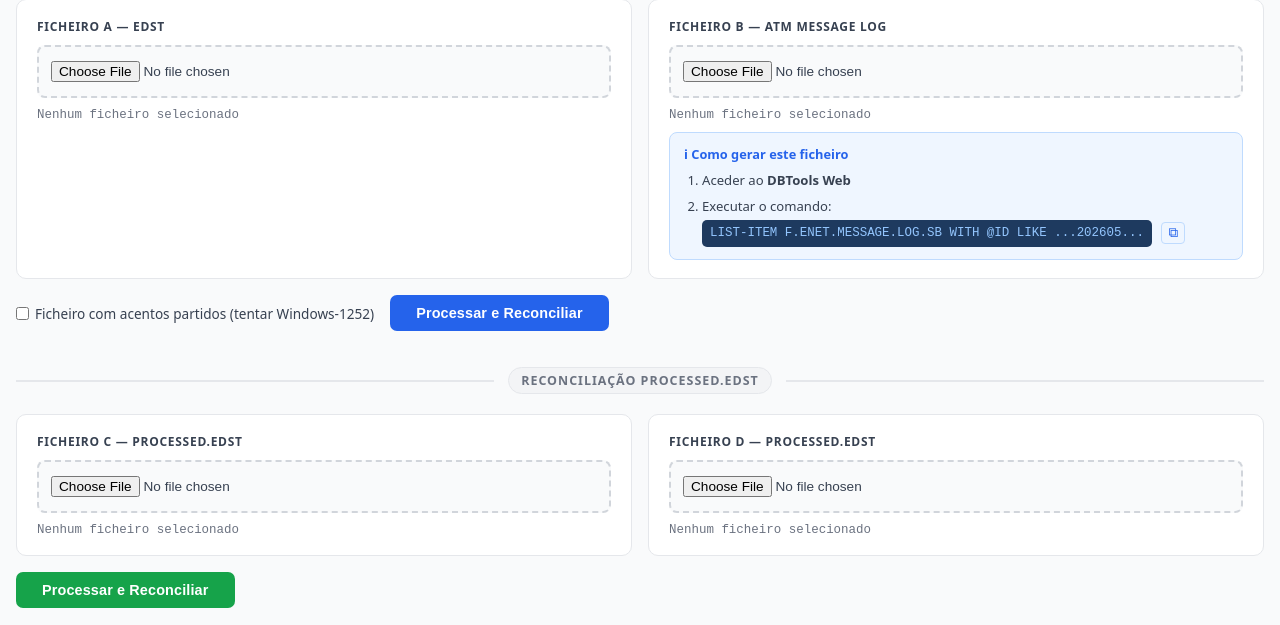
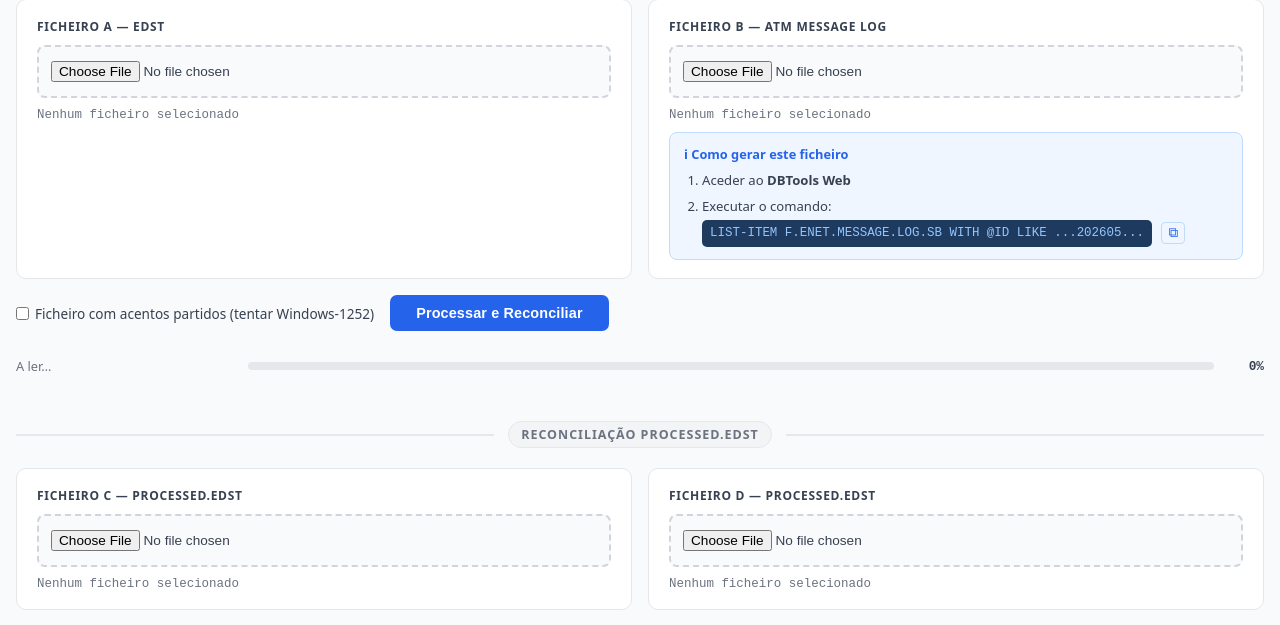
Before and after one commit to justhyno/edst-reconciliation, a web app: page / in a window 1280 px wide. Shown: the part 77-702 px from the top of the page. Run offline with its HTML, style and script files only (its server is not run), Linux system fonts and the light colour scheme; data that the repository does not hold is empty.

Commit message:
feat: stream large files in chunks to handle 1 GB inputs without OOM
Replace whole-file FileReader.readAsText with lerEmLinhas() — an 8 MB
chunk-based async reader using FileReader.readAsArrayBuffer + TextDecoder
{stream:true}. All three parse functions (A, B, processed) are now
streaming. processarProcessed() updated to call the new async API with
progress callbacks. Progress bar shown during each file read.

https://claude.ai/code/session_01NrtXfWDaM3c3qp82PLFyia

```diff
--- a/src/main/webapp/app.js
+++ b/src/main/webapp/app.js
@@ -17,22 +17,52 @@ let avisos = [];             // mensagens de aviso acumuladas
 
 
 /* ============================================================
-   Leitura assíncrona de ficheiro
+   Leitura em chunks — suporta ficheiros de qualquer tamanho
 ============================================================ */
 
+const CHUNK_SIZE = 8 * 1024 * 1024; // 8 MB por chunk
+
 /**
- * Lê um File como texto com o encoding indicado.
- * @param {File} file
- * @param {string} encoding  'utf-8' ou 'windows-1252'
- * @returns {Promise<string>}
+ * Lê um File em chunks de 8 MB e chama onLinha para cada linha de texto.
+ * Nunca carrega o ficheiro inteiro em memória — ideal para ficheiros > 100 MB.
+ *
+ * @param {File}     file
+ * @param {string}   encoding    'utf-8' | 'windows-1252'
+ * @param {function} onLinha     Chamado com cada linha (string)
+ * @param {function} [onProgress] Chamado com percentagem (0-100)
  */
-function lerFicheiro(file, encoding) {
-  return new Promise((resolve, reject) => {
-    const reader = new FileReader();
-    reader.onload  = e => resolve(e.target.result);
-    reader.onerror = () => reject(new Error(`Erro ao ler "${file.name}"`));
-    reader.readAsText(file, encoding);
-  });
+async function lerEmLinhas(file, encoding, onLinha, onProgress) {
+  const dec  = new TextDecoder(encoding);
+  let resto  = '';
+
+  for (let offset = 0; offset < file.size; offset += CHUNK_SIZE) {
+    const fim  = Math.min(offset + CHUNK_SIZE, file.size);
+    const blob = file.slice(offset, fim);
+
+    const buf = await new Promise((res, rej) => {
+      const fr = new FileReader();
+      fr.onload  = e => res(e.target.result);
+      fr.onerror = () => rej(new Error(`Erro ao ler "${file.name}"`));
+      fr.readAsArrayBuffer(blob);
+    });
+
+    const ultimo = fim >= file.size;
+    // stream:true mantém o estado do decoder entre chunks (necessário para
+    // caracteres multi-byte que podem ser divididos entre chunks)
+    const texto  = dec.decode(buf, { stream: !ultimo });
+    const linhas = (resto + texto).split(/\r?\n/);
+
+    // A última "linha" pode estar incompleta — guardar para o próximo chunk
+    resto = ultimo ? '' : linhas.pop();
+
+    for (const l of linhas) onLinha(l);
+    if (ultimo && resto)    onLinha(resto);  // flush da última linha
+
+    if (onProgress) onProgress(Math.round(fim / file.size * 100));
+
+    // Ceder controlo à UI entre chunks para não bloquear o browser
+    await new Promise(r => setTimeout(r, 0));
+  }
 }
 
 
@@ -53,66 +83,49 @@ function extrairValorLinha(linha) {
 }
 
 /**
- * Parseia o conteúdo do Ficheiro B (ATM MESSAGE LOG).
+ * Parseia o Ficheiro B (ATM MESSAGE LOG) em streaming — suporta ficheiros > 1 GB.
  *
- * Formato esperado: blocos de linhas começando em "id: …|"
- * seguidos de campos "1: …|" a "9: …|".
- *
- * Filtro aplicado: apenas registos com campo 6 a começar por "ACLK".
- *
- * @param {string} texto  Conteúdo completo do ficheiro
- * @returns {{ registos: object[], totalBrutos: number, totalAclk: number }}
+ * @param {File}     file
+ * @param {string}   encoding
+ * @param {function} onProgress  Callback com percentagem (0-100)
+ * @returns {Promise<{ registos, totalBrutos, totalAclk }>}
  */
-function parseFicheiroB(texto) {
-  const linhas = texto.split(/\r?\n/);
+async function parseFicheiroB(file, encoding, onProgress) {
   const todos = [];
   let regActual = null;
 
-  for (const linha of linhas) {
+  await lerEmLinhas(file, encoding, linha => {
     const lt = linha.trim();
-    if (!lt) continue;                              // linha em branco — ignorar
+    if (!lt) return;
 
     if (/^id:/i.test(lt)) {
-      // Guardar registo anterior antes de começar o próximo
       if (regActual !== null) todos.push(regActual);
-
-      // Iniciar novo registo
       const idCompleto = extrairValorLinha(lt);
-      const partes = idCompleto.split('.');         // RRN.CARD.DHMSG
+      const partes     = idCompleto.split('.');
       regActual = {
-        id:       idCompleto,
-        RRN:      partes[0] || '',
-        CARD:     partes[1] || '',
-        DHMSG:    partes[2] || '',
+        id:      idCompleto,
+        RRN:     partes[0] || '',
+        CARD:    partes[1] || '',
+        DHMSG:   partes[2] || '',
         campo_1: '', campo_2: '', campo_3: '',
         campo_4: '', campo_5: '', campo_6: '',
         campo_7: '', campo_8: '', campo_9: ''
       };
-
     } else if (regActual !== null) {
-      // Tentar capturar "N: valor|"
       const m = lt.match(/^(\d+):\s*(.*?)(?:\|)?$/);
       if (m) {
         const n = parseInt(m[1], 10);
         if (n >= 1 && n <= 9) {
-          // Remover "|" residual do valor
           regActual[`campo_${n}`] = m[2].replace(/\|$/, '').trim();
         }
       }
     }
-  }
+  }, onProgress);
 
-  // Guardar o último registo (não seguido de outro "id:")
   if (regActual !== null) todos.push(regActual);
 
-  // Filtrar: manter apenas campo_6 com prefixo "ACLK"
   const filtrados = todos.filter(r => r.campo_6.startsWith('ACLK'));
-
-  return {
-    registos:    filtrados,
-    totalBrutos: todos.length,
-    totalAclk:   filtrados.length
-  };
+  return { registos: filtrados, totalBrutos: todos.length, totalAclk: filtrados.length };
 }
 
 
@@ -121,52 +134,39 @@ function parseFicheiroB(texto) {
 ============================================================ */
 
 /**
- * Parseia o conteúdo do Ficheiro A (EDST, formato fixed-width).
+ * Parseia o Ficheiro A (EDST, fixed-width) em streaming.
  *
- * Filtros (posições 1-indexed):
- *   - posição 1 === '1'
- *   - posição 7 === '6'
- *
- * Extracção:
- *   - RRN: posições 296–307 (substring(295, 307) em JS 0-indexed)
- *
- * Linhas com menos de 307 caracteres são descartadas silenciosamente.
- *
- * @param {string} texto  Conteúdo completo do ficheiro
- * @returns {{ registos: object[], totalLinhas: number, passaramFiltro: number, descartadasCurtas: number }}
+ * @param {File}     file
+ * @param {string}   encoding
+ * @param {function} onProgress
+ * @returns {Promise<{ registos, totalLinhas, passaramFiltro, descartadasCurtas }>}
  */
-function parseFicheiroA(texto) {
-  const linhas = texto.split(/\r?\n/);
+async function parseFicheiroA(file, encoding, onProgress) {
   const registos        = [];
   let totalLinhas       = 0;
   let passaramFiltro    = 0;
   let descartadasCurtas = 0;
+  let numLinha          = 0;
 
-  for (let i = 0; i < linhas.length; i++) {
-    const linha = linhas[i];
-
-    // Ignorar linhas completamente vazias sem contar
-    if (linha === '') continue;
+  await lerEmLinhas(file, encoding, linha => {
+    numLinha++;
+    if (linha === '') return;
     totalLinhas++;
 
-    // Filtro de posições (1-indexed → 0-indexed: pos1=linha[0], pos7=linha[6])
-    if (linha[0] !== '1' || linha[6] !== '6') continue;
+    if (linha[0] !== '1' || linha[6] !== '6') return;
 
-    // Verificar comprimento mínimo para extrair RRN
     if (linha.length < 352) {
       descartadasCurtas++;
-      continue;
+      return;
     }
 
     passaramFiltro++;
-    const rrn = linha.substring(339, 351).trim();   // posições 340–352 (1-indexed)
-
     registos.push({
-      numLinha:      i + 1,   // número de linha no ficheiro original
-      RRN:           rrn,
+      numLinha,
+      RRN:           linha.substring(339, 351).trim(),
       linhaCompleta: linha
     });
-  }
+  }, onProgress);
 
   return { registos, totalLinhas, passaramFiltro, descartadasCurtas };
 }
@@ -505,6 +505,23 @@ function initTabs(container) {
 
 
 /* ============================================================
+   Progresso
+============================================================ */
+
+function mostrarProgresso(label, pct) {
+  const area = document.getElementById('progressArea');
+  area.hidden = false;
+  document.getElementById('progressLabel').textContent = label;
+  document.getElementById('progressFill').style.width  = pct + '%';
+  document.getElementById('progressPct').textContent   = pct + '%';
+}
+
+function ocultarProgresso() {
+  document.getElementById('progressArea').hidden = true;
+}
+
+
+/* ============================================================
    Handler principal — Processar e Reconciliar
 ============================================================ */
 
@@ -520,32 +537,30 @@ async function processar() {
     return;
   }
 
-  // Aviso para ficheiros grandes (> 50 MB)
-  const limite = 50 * 1024 * 1024;
-  if (fileA.size > limite) adicionarAviso(`Ficheiro A tem ${(fileA.size / 1024 / 1024).toFixed(1)} MB — o processamento pode ser lento.`);
-  if (fileB.size > limite) adicionarAviso(`Ficheiro B tem ${(fileB.size / 1024 / 1024).toFixed(1)} MB — o processamento pode ser lento.`);
-
   const btn = document.getElementById('btnProcessar');
   btn.disabled    = true;
   btn.textContent = 'A processar…';
 
   try {
     const encoding = usarWin1252 ? 'windows-1252' : 'utf-8';
+    const mbB = (fileB.size / 1024 / 1024).toFixed(0);
+    if (fileB.size > 50 * 1024 * 1024) {
+      adicionarAviso(`Ficheiro B tem ${mbB} MB — leitura em chunks de 8 MB.`);
+    }
 
-    // Ler ambos os ficheiros em paralelo
-    const [textoA, textoB] = await Promise.all([
-      lerFicheiro(fileA, encoding),
-      lerFicheiro(fileB, encoding)
-    ]);
+    // Processar sequencialmente para minimizar memória em uso simultâneo
+    mostrarProgresso(`A ler Ficheiro A — ${fileA.name}`, 0);
+    const resultA = await parseFicheiroA(fileA, encoding,
+      pct => mostrarProgresso(`A ler Ficheiro A — ${fileA.name}`, pct));
 
-    // Parsear
-    const resultA = parseFicheiroA(textoA);
-    const resultB = parseFicheiroB(textoB);
+    mostrarProgresso(`A ler Ficheiro B — ${fileB.name} (${mbB} MB)`, 0);
+    const resultB = await parseFicheiroB(fileB, encoding,
+      pct => mostrarProgresso(`A ler Ficheiro B — ${fileB.name} (${mbB} MB)`, pct));
+
+    ocultarProgresso();
 
     registosA = resultA.registos;
     registosB = resultB.registos;
-
-    // Reconciliar
     resultadoRec = reconciliar(registosA, registosB);
 
     const info = {
@@ -559,7 +574,6 @@ async function processar() {
       nSoB:              resultadoRec.soEmB.length
     };
 
-    // Renderizar todas as tabelas
     renderTabelaB(registosB);
     renderTabelaA(registosA, resultA.descartadasCurtas);
     renderTabelaMatches(resultadoRec.matches);
@@ -573,10 +587,12 @@ async function processar() {
     document.getElementById('resultados').hidden = false;
 
   } catch (err) {
+    ocultarProgresso();
     adicionarAviso(`Erro durante o processamento: ${err.message}`);
     mostrarAvisos();
     console.error(err);
   } finally {
+    ocultarProgresso();
     btn.disabled    = false;
     btn.textContent = 'Processar e Reconciliar';
   }
@@ -647,33 +663,27 @@ let transaccoesDuplicadas = [];   // secção especial "Transacções"
  * @param {string} texto
  * @returns {{ registos: object[], totalRequest: number, totalResponse: number }}
  */
-function parseFicheiroProcessed(texto) {
-  const linhas = texto.split(/\r?\n/);
-  const registos = [];
+async function parseFicheiroProcessed(file, encoding, onProgress) {
+  const registos  = [];
   let regActual   = null;
   let totalRequest  = 0;
   let totalResponse = 0;
 
-  for (const linha of linhas) {
+  await lerEmLinhas(file, encoding, linha => {
     const lt = linha.trim();
-    if (!lt) continue;
+    if (!lt) return;
 
     if (/^request/i.test(lt)) {
-      // Guardar transacção anterior antes de iniciar nova
       if (regActual !== null) registos.push(regActual);
-
       totalRequest++;
-      // ID: posição 3 (1-indexed) após "request" → substring(9, 21)
       const id = lt.substring(11, 23).trim();
       regActual = { id, requestLine: lt, responses: [] };
-
     } else if (/^response/i.test(lt) && regActual !== null) {
       totalResponse++;
       regActual.responses.push(lt);
     }
-  }
+  }, onProgress);
 
-  // Guardar a última transacção
   if (regActual !== null) registos.push(regActual);
 
   return { registos, totalRequest, totalResponse };
@@ -970,13 +980,15 @@ async function processarProcessed() {
     const usarWin1252 = document.getElementById('chkEncoding').checked;
     const encoding    = usarWin1252 ? 'windows-1252' : 'utf-8';
 
-    const [textoC, textoD] = await Promise.all([
-      lerFicheiro(fileC, encoding),
-      lerFicheiro(fileD, encoding)
-    ]);
+    mostrarProgresso(`A ler Ficheiro C — ${fileC.name}`, 0);
+    const resultC = await parseFicheiroProcessed(fileC, encoding,
+      pct => mostrarProgresso(`A ler Ficheiro C — ${fileC.name}`, pct));
 
-    const resultC = parseFicheiroProcessed(textoC);
-    const resultD = parseFicheiroProcessed(textoD);
+    mostrarProgresso(`A ler Ficheiro D — ${fileD.name}`, 0);
+    const resultD = await parseFicheiroProcessed(fileD, encoding,
+      pct => mostrarProgresso(`A ler Ficheiro D — ${fileD.name}`, pct));
+
+    ocultarProgresso();
 
     // Manter apenas transacções com exactamente 1 resposta
     const exclC = resultC.registos.filter(r => r.responses.length !== 1).length;
@@ -1026,6 +1038,7 @@ async function processarProcessed() {
     exportarCSVProcessed('transaccoes');
 
   } catch (err) {
+    ocultarProgresso();
     console.error('[processarProcessed]', err);
     alert(`Erro ao processar ficheiros C/D:\n${err.message}`);
   } finally {
--- a/src/main/webapp/index.html
+++ b/src/main/webapp/index.html
@@ -45,6 +45,15 @@
         Ficheiro com acentos partidos (tentar Windows-1252)
       </label>
       <button id="btnProcessar" class="btn-primary">Processar e Reconciliar</button>
+    </div>
+
+    <!-- ── Barra de progresso (partilhada entre módulos) ── -->
+    <div class="progress-area" id="progressArea" hidden>
+      <span class="progress-label" id="progressLabel">A ler…</span>
+      <div class="progress-track">
+        <div class="progress-fill" id="progressFill"></div>
+      </div>
+      <span class="progress-pct" id="progressPct">0%</span>
     </div>
 
     <!-- ── Painel de avisos ── -->
--- a/src/main/webapp/style.css
+++ b/src/main/webapp/style.css
@@ -196,6 +196,51 @@ main {
   color: var(--c700);
   cursor: pointer;
   user-select: none;
+}
+
+/* ============================================================
+   Barra de progresso
+============================================================ */
+.progress-area {
+  display: flex;
+  align-items: center;
+  gap: 12px;
+  padding: 6px 0 10px;
+}
+
+.progress-label {
+  font-size: .8rem;
+  color: var(--c500);
+  white-space: nowrap;
+  min-width: 220px;
+  overflow: hidden;
+  text-overflow: ellipsis;
+}
+
+.progress-track {
+  flex: 1;
+  height: 8px;
+  background: var(--c200);
+  border-radius: 4px;
+  overflow: hidden;
+  min-width: 80px;
+}
+
+.progress-fill {
+  height: 100%;
+  width: 0%;
+  background: var(--azul);
+  border-radius: 4px;
+  transition: width .15s linear;
+}
+
+.progress-pct {
+  font-family: var(--mono);
+  font-size: .8rem;
+  font-weight: 700;
+  color: var(--c700);
+  min-width: 38px;
+  text-align: right;
 }
 
 /* ============================================================
```
Also changed, not shown: 1 other file.
